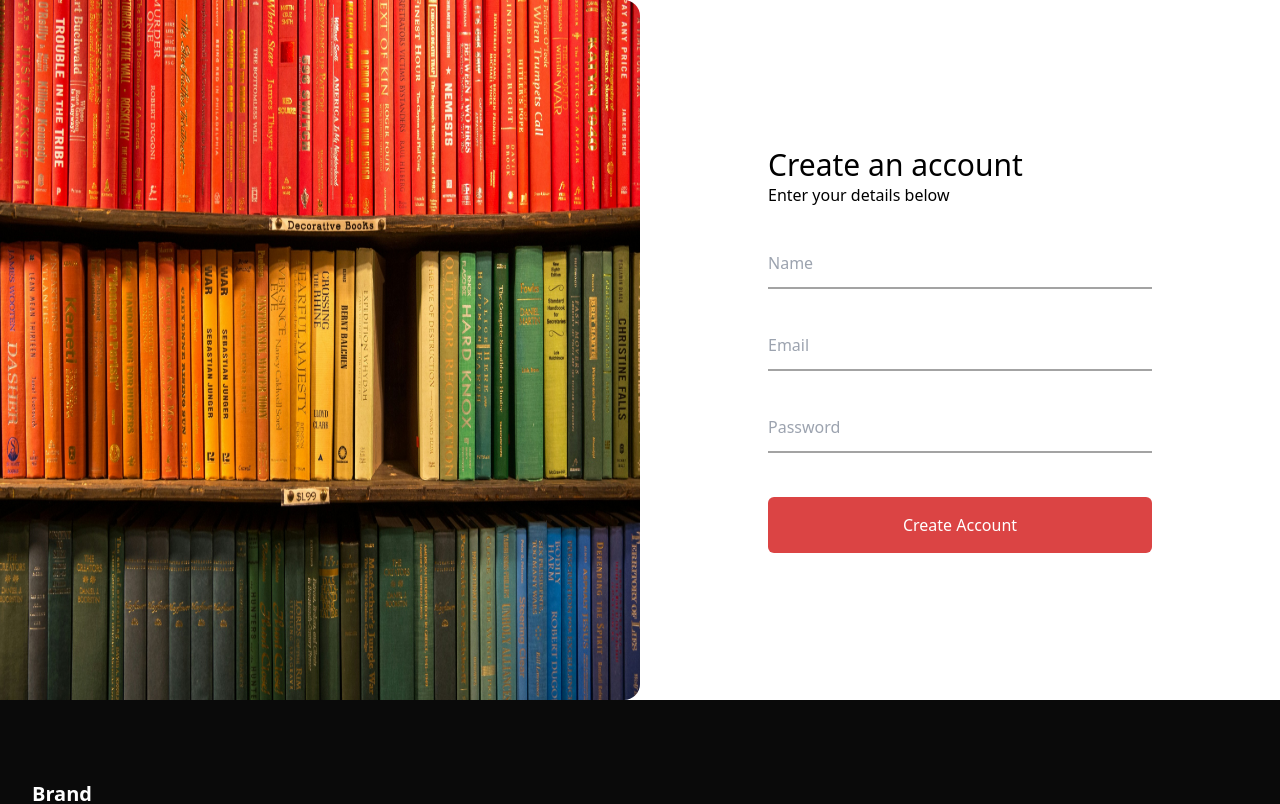
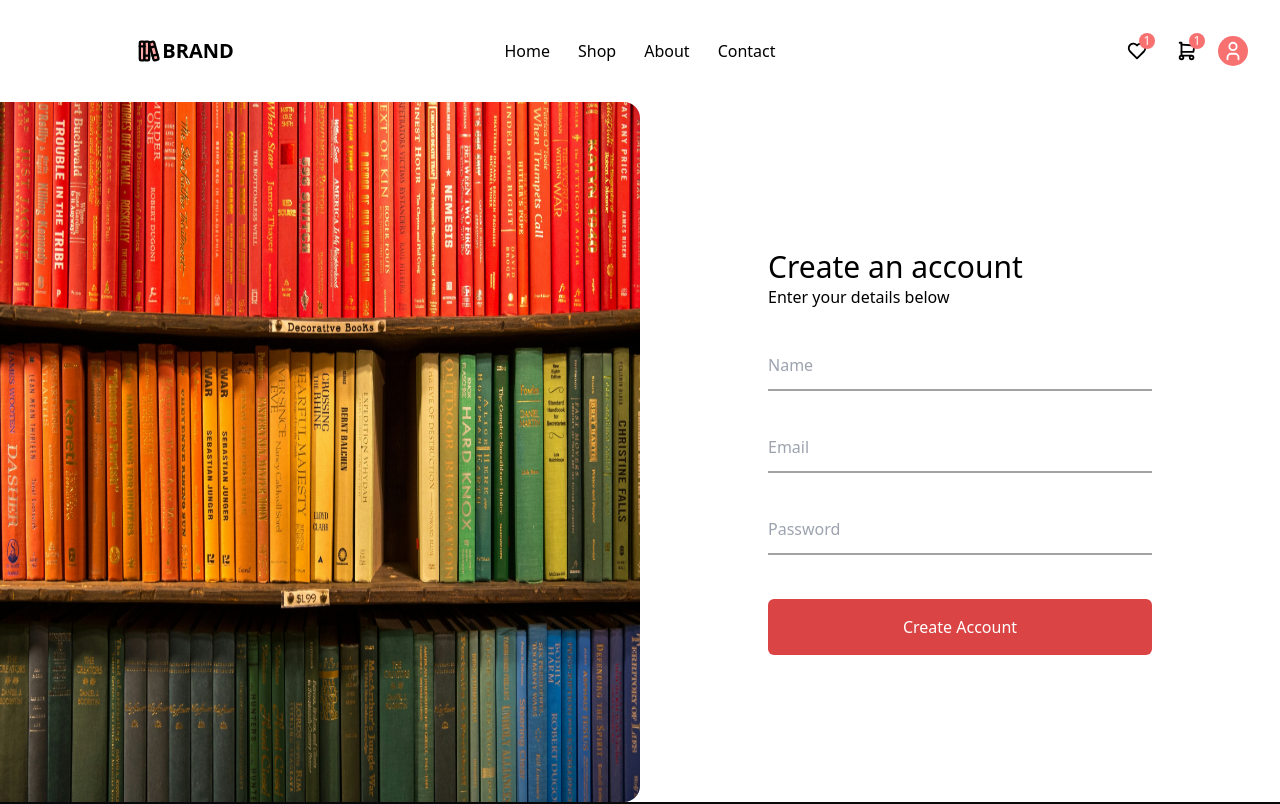
Before and after one commit to chingu-voyages/v49-tier3-team-25, a React (Vite) app in the folder client/: page /signup in a window 1280 px wide. Shown: the top 804 px of the page. Built offline with nearby package versions, Linux system fonts and the light colour scheme.

Commit message:
header
header

logo

add header to signin/up page

```diff
--- /dev/null
+++ b/client/src/components/Header.tsx
@@ -0,0 +1,220 @@
+// react router - change a tags to links
+
+import { useState } from "react";
+
+const links = [
+  {
+    text: "Home",
+    link: "/",
+  },
+  {
+    text: "Shop",
+    link: "/shop",
+  },
+  {
+    text: "About",
+    link: "/about",
+  },
+  {
+    text: "Contact",
+    link: "/contact",
+  },
+];
+
+export default function Header() {
+  const [isOpen, setIsOpen] = useState(false);
+
+  const genericHamburgerLine = `h-1 w-5 ${
+    isOpen ? "my-1" : "my-[2px]"
+  }  rounded-full bg-black transition ease transform duration-300 `;
+
+  // mimic backend
+  const userLoggedIn = true;
+
+  const handleUserIconClick = () => {
+    // if no user redirect to sign in,
+    // if user logged in, redirect to manage accounts page
+  };
+
+  return (
+    <header className="flex flex-wrap md:justify-start md:flex-nowrap z-50 w-full py-7">
+      <nav className="relative max-w-7xl w-full flex flex-wrap md:grid md:grid-cols-12 basis-full items-center px-4 md:px-8 mx-auto">
+        <div className="md:col-span-3">
+          {/* <!-- Logo --> */}
+          <a
+            className="flex justify-center items-center text-xl font-semibold "
+            href="/"
+            aria-label="Brand"
+          >
+            <svg
+              xmlns="http://www.w3.org/2000/svg"
+              width="28"
+              height="28"
+              viewBox="0 0 24 24"
+              fill="#fca5a5"
+              stroke="currentColor"
+              stroke-width="2"
+              stroke-linecap="round"
+              stroke-linejoin="round"
+              className="icon icon-tabler icons-tabler-outline icon-tabler-books"
+            >
+              <path stroke="none" d="M0 0h24v24H0z" fill="none" />
+              <path d="M5 4m0 1a1 1 0 0 1 1 -1h2a1 1 0 0 1 1 1v14a1 1 0 0 1 -1 1h-2a1 1 0 0 1 -1 -1z" />
+              <path d="M9 4m0 1a1 1 0 0 1 1 -1h2a1 1 0 0 1 1 1v14a1 1 0 0 1 -1 1h-2a1 1 0 0 1 -1 -1z" />
+              <path d="M5 8h4" />
+              <path d="M9 16h4" />
+              <path d="M13.803 4.56l2.184 -.53c.562 -.135 1.133 .19 1.282 .732l3.695 13.418a1.02 1.02 0 0 1 -.634 1.219l-.133 .041l-2.184 .53c-.562 .135 -1.133 -.19 -1.282 -.732l-3.695 -13.418a1.02 1.02 0 0 1 .634 -1.219l.133 -.041z" />
+              <path d="M14 9l4 -1" />
+              <path d="M16 16l3.923 -.98" />
+            </svg>
+            <span>BRAND</span>
+          </a>
+          {/* <!-- End Logo --> */}
+        </div>
+
+        {/* <!-- Icon Links Group --> */}
+        <div className="flex items-center gap-x-3 ms-auto py-1 md:ps-6 md:order-3 md:col-span-3">
+          {/* heart icon */}
+          <a
+            href="" // link to wishlist page
+            className="py-2 px-2 inline-flex items-center gap-x-2 text-black relative"
+          >
+            {/* count only visible when logged in and counter higher than 0 */}
+            <div className="w-4 h-4 bg-red-400 text-white rounded-full flex justify-center items-center text-xs absolute top-[1px] right-[1px]">
+              1
+            </div>
+            <svg
+              xmlns="http://www.w3.org/2000/svg"
+              width="22"
+              height="22"
+              viewBox="0 0 24 24"
+              fill="none"
+              stroke="currentColor"
+              stroke-width="2"
+              stroke-linecap="round"
+              stroke-linejoin="round"
+              className="icon icon-tabler icons-tabler-outline icon-tabler-heart"
+            >
+              <path stroke="none" d="M0 0h24v24H0z" fill="none" />
+              <path d="M19.5 12.572l-7.5 7.428l-7.5 -7.428a5 5 0 1 1 7.5 -6.566a5 5 0 1 1 7.5 6.572" />
+            </svg>
+          </a>
+          {/* cart icon */}
+          <a
+            href="" // link to cart page
+            className="py-2 px-2 inline-flex items-center gap-x-2  text-black relative"
+          >
+            {/* count only visible when logged in and counter higher than 0 */}
+            <div className="w-4 h-4 bg-red-400 text-white rounded-full flex justify-center items-center text-xs absolute top-[1px] right-[1px]">
+              1
+            </div>
+            <svg
+              xmlns="http://www.w3.org/2000/svg"
+              width="22"
+              height="22"
+              viewBox="0 0 24 24"
+              fill="none"
+              stroke="currentColor"
+              stroke-width="2"
+              stroke-linecap="round"
+              stroke-linejoin="round"
+              className="icon icon-tabler icons-tabler-outline icon-tabler-shopping-cart"
+            >
+              <path stroke="none" d="M0 0h24v24H0z" fill="none" />
+              <path d="M6 19m-2 0a2 2 0 1 0 4 0a2 2 0 1 0 -4 0" />
+              <path d="M17 19m-2 0a2 2 0 1 0 4 0a2 2 0 1 0 -4 0" />
+              <path d="M17 17h-11v-14h-2" />
+              <path d="M6 5l14 1l-1 7h-13" />
+            </svg>
+          </a>
+          {/* user icon */}
+          <button
+            onClick={handleUserIconClick}
+            type="button"
+            className={`py-1 px-1 inline-flex items-center gap-x-2  text-black ${
+              userLoggedIn && "bg-red-400 rounded-full text-white"
+            }`}
+          >
+            <svg
+              xmlns="http://www.w3.org/2000/svg"
+              width="22"
+              height="22"
+              viewBox="0 0 24 24"
+              fill="none"
+              stroke="currentColor"
+              stroke-width="2"
+              stroke-linecap="round"
+              stroke-linejoin="round"
+              className="icon icon-tabler icons-tabler-outline icon-tabler-user"
+            >
+              <path stroke="none" d="M0 0h24v24H0z" fill="none" />
+              <path d="M8 7a4 4 0 1 0 8 0a4 4 0 0 0 -8 0" />
+              <path d="M6 21v-2a4 4 0 0 1 4 -4h4a4 4 0 0 1 4 4v2" />
+            </svg>
+          </button>
+
+          {/* hamburger on mobile screen */}
+          <div className="md:hidden">
+            <button
+              onClick={() => setIsOpen((prev) => !prev)}
+              type="button"
+              className="flex flex-col h-10 w-10 group size-[38px]  justify-center items-center text-sm font-semibold rounded-xl border border-gray-200 text-black hover:bg-gray-100 disabled:opacity-50 disabled:pointer-events-none"
+            >
+              <div
+                className={`${genericHamburgerLine} ${
+                  isOpen
+                    ? "rotate-45 translate-y-3 opacity-50 group-hover:opacity-100"
+                    : "opacity-50 group-hover:opacity-100"
+                }`}
+              />
+              <div
+                className={`${genericHamburgerLine} ${
+                  isOpen ? "opacity-0" : "opacity-50 group-hover:opacity-100"
+                }`}
+              />
+              <div
+                className={`${genericHamburgerLine} ${
+                  isOpen
+                    ? "-rotate-45 -translate-y-3 opacity-50 group-hover:opacity-100"
+                    : "opacity-50 group-hover:opacity-100"
+                }`}
+              />
+            </button>
+          </div>
+        </div>
+        {/* <!-- End Icon Links Group --> */}
+
+        {/* <!-- Links --> */}
+        <div
+          className={` ${
+            isOpen ? "block" : "hidden"
+          }  overflow-hidden transition-all duration-300 basis-full grow md:block md:w-auto md:basis-auto md:order-2 md:col-span-6`}
+        >
+          <div className="flex flex-col gap-y-4 gap-x-0 mt-5 md:flex-row md:justify-center md:items-center md:gap-y-0 md:gap-x-7 md:mt-0">
+            {links.map((link) => (
+              <div>
+                <a
+                  /*react router - add these classes when link is active: relative  before:absolute before:bottom-0.5 before:start-0 before:-z-[1] before:w-full before:h-1 before:bg-red-400 */
+                  className="group transition-all duration-300 ease-in-out inline-block text-black hover:text-gray-600"
+                  href={link.link}
+                  aria-current="page"
+                >
+                  <span className="bg-left-bottom bg-gradient-to-l from-red-400 to-red-400 bg-[length:0%_4px] bg-no-repeat group-hover:bg-[length:100%_4px] transition-all duration-500 ease-out">
+                    {link.text}
+                  </span>
+                </a>
+              </div>
+            ))}
+          </div>
+        </div>
+        {/* <!-- End Links --> */}
+      </nav>
+    </header>
+  );
+}
+
+// credit: underline on hover - https://csstailwind.com/underline-on-hover-left-to-right-right-to-left-with-animation/
+
+// credit: animated hamburger - https://konradstaniszewski.com/blog/tailwind-hamburger
+
+// credit: https://www.preline.co/examples/navigations-navbars.html#header-center-aligned-in-lime
--- a/client/src/pages/Signin.tsx
+++ b/client/src/pages/Signin.tsx
@@ -1,5 +1,6 @@
-import React, { FormEvent, useState } from "react";
+import { FormEvent, useState } from "react";
 import Footer from "../components/Footer";
+import Header from "../components/Header";
 
 const Signin = () => {
   const [email, setEmail] = useState("");
@@ -7,12 +8,13 @@ const Signin = () => {
 
   const onSubmitSignin = async (e: FormEvent) => {
     e.preventDefault();
-    const data = { username: name, email, password };
+    const data = { email, password };
     console.log(data);
   };
 
   return (
     <>
+      <Header />
       <div className="flex w-screen">
         <div className="w-full">
           <img src="/book.jpeg" className="rounded-r-2xl h-[700px]" />
--- a/client/src/pages/Signup.tsx
+++ b/client/src/pages/Signup.tsx
@@ -1,5 +1,6 @@
 import { FormEvent, useState } from "react";
 import Footer from "../components/Footer";
+import Header from "../components/Header";
 
 export const Signup = () => {
   const [name, setName] = useState("");
@@ -31,6 +32,7 @@ export const Signup = () => {
 
   return (
     <>
+      <Header />
       <div className="flex w-screen">
         <div className="w-full">
           <img src="/book.jpeg" className="rounded-r-2xl h-[700px]" />
```
